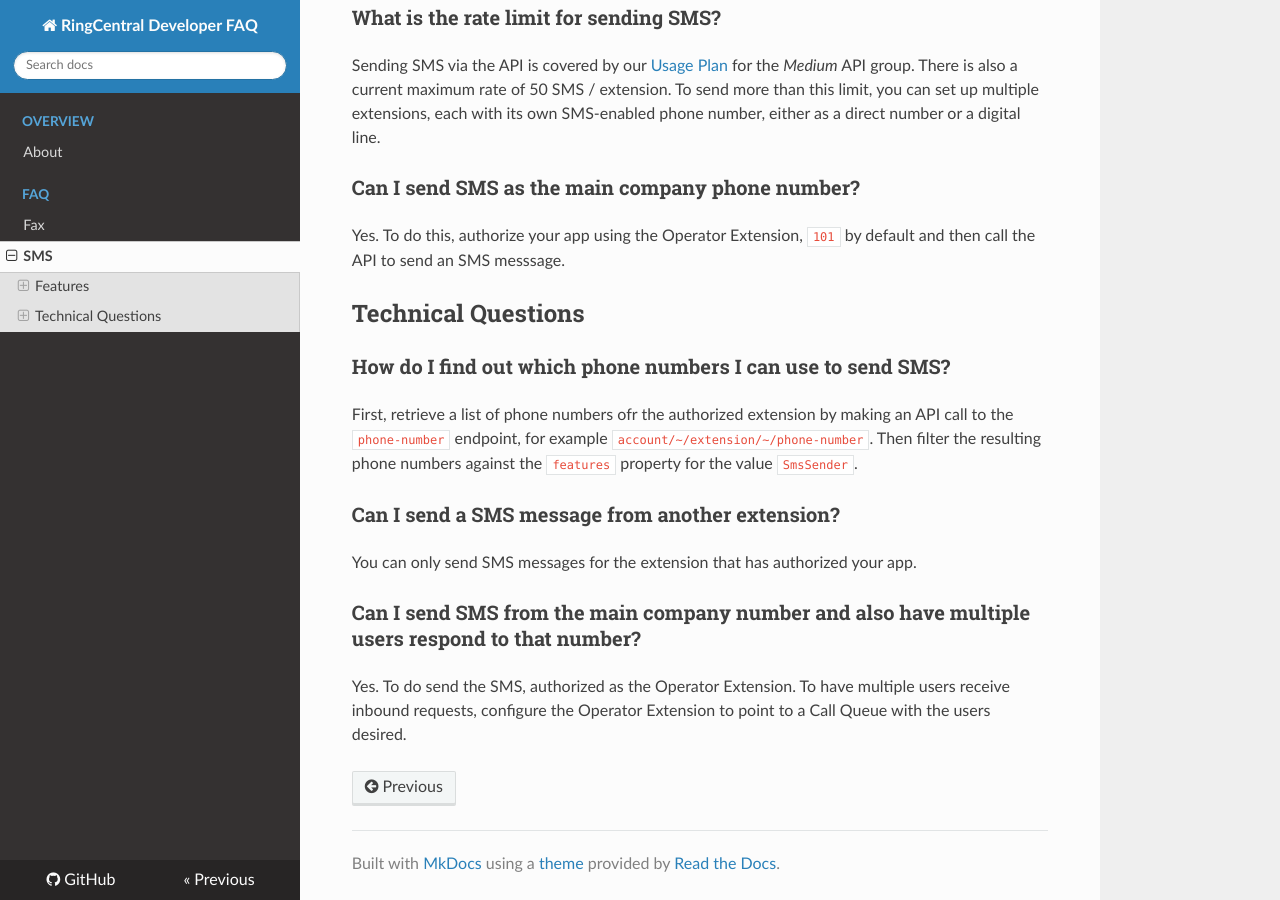
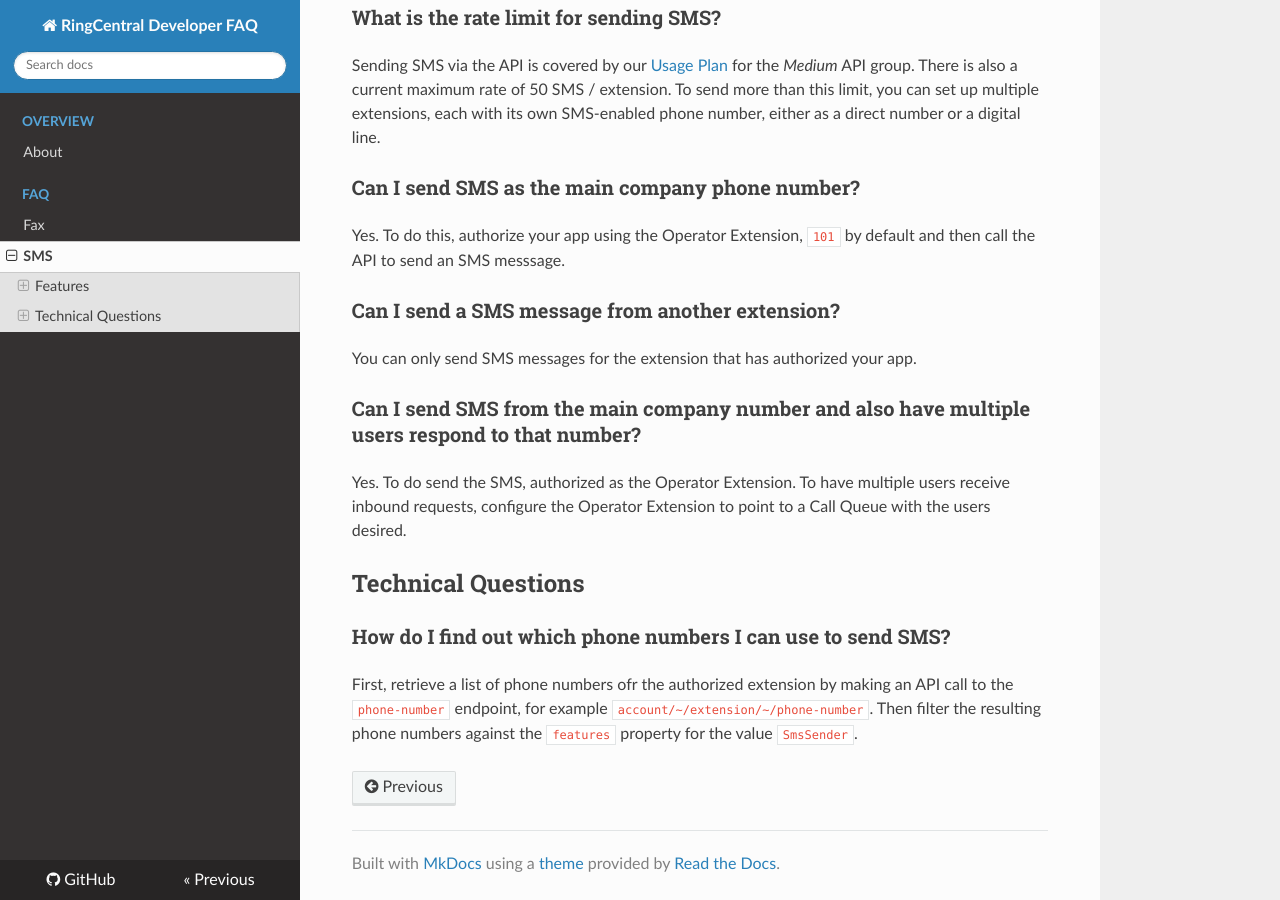
Before and after one commit to ringcentral/ringcentral-faq, an MkDocs documentation site: the page built from docs/sms.md, in a window 1280 px wide and 900 px high, scrolled down 504 px. Built offline with MkDocs 1.6.1, drawn with Linux system fonts in a browser that asks for light colours; nearby versions of some CDN libraries; old or Windows-style settings are respelled for this version of MkDocs; some of the changed lines change nothing that is shown.

Commit message:
update docs

```diff
--- a/docs/sms.md
+++ b/docs/sms.md
@@ -18,12 +18,6 @@
 
 Yes. To do this, authorize your app using the Operator Extension, `101` by default and then call the API to send an SMS messsage.
 
-## Technical Questions
-
-### How do I find out which phone numbers I can use to send SMS?
-
-First, retrieve a list of phone numbers ofr the authorized extension by making an API call to the `phone-number` endpoint, for example `account/~/extension/~/phone-number`. Then filter the resulting phone numbers against the `features` property for the value `SmsSender`.
-
 ### Can I send a SMS message from another extension?
 
 You can only send SMS messages for the extension that has authorized your app.
@@ -31,3 +25,9 @@
 ### Can I send SMS from the main company number and also have multiple users respond to that number?
 
 Yes. To do send the SMS, authorized as the Operator Extension. To have multiple users receive inbound requests, configure the Operator Extension to point to a Call Queue with the users desired.
+
+## Technical Questions
+
+### How do I find out which phone numbers I can use to send SMS?
+
+First, retrieve a list of phone numbers ofr the authorized extension by making an API call to the `phone-number` endpoint, for example `account/~/extension/~/phone-number`. Then filter the resulting phone numbers against the `features` property for the value `SmsSender`.
```
